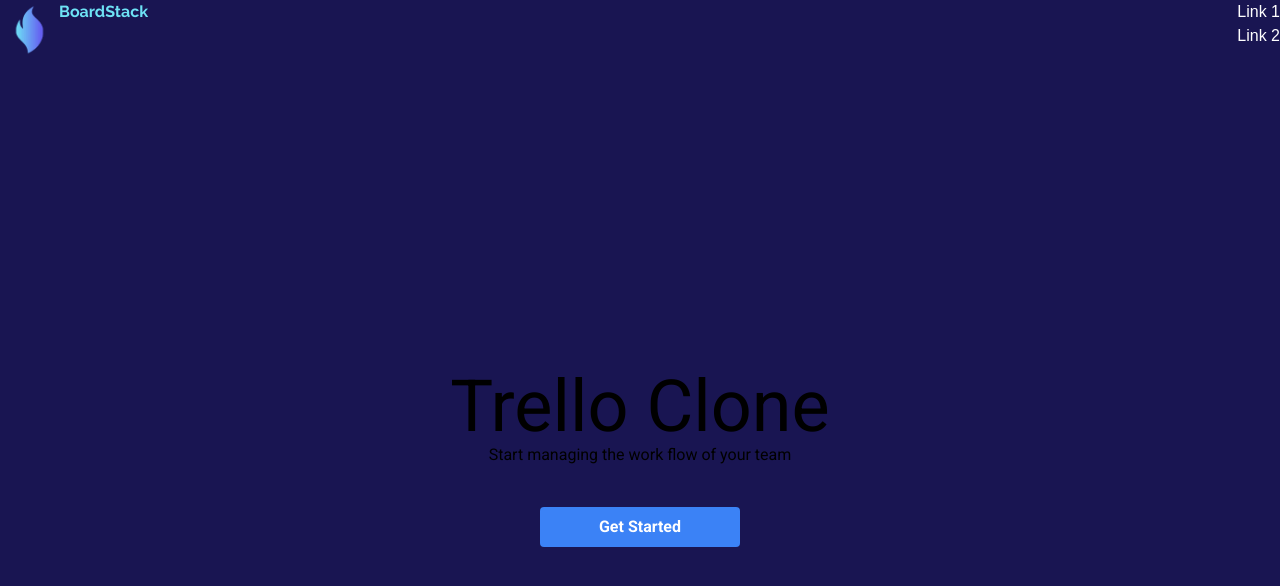
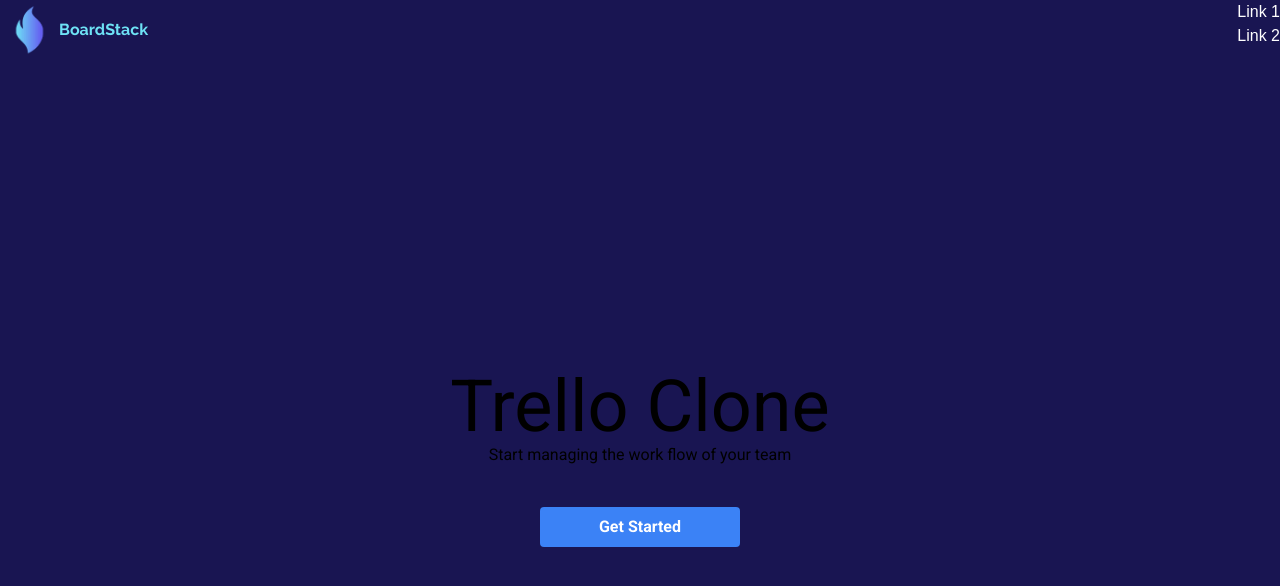
Before and after one commit to GabrielPaparello/TrelloClon, a Next.js app: page / in a window 1280 px wide. Shown: the top 586 px of the page. Built offline with nearby package versions, Linux system fonts and the light colour scheme; a web font is replaced by a local one.

Commit message:
bg fixed

```diff
--- a/src/app/components/Homenav.tsx
+++ b/src/app/components/Homenav.tsx
@@ -5,7 +5,7 @@ import "../globals.css";
 const Homenav = () => {
   return (
         <nav className="flex justify-between bg-[#191552]">
-          <aside className='flex justify-center'>
+          <aside className='flex items-center'>
             <Image src='/assets/logo.png' alt='logoBrand' width={59} height={59}/>
             <h2 className={`raleway text-center text-[#6ee2f5]`}>BoardStack</h2>
           </aside>
--- a/src/app/projects/layout.tsx
+++ b/src/app/projects/layout.tsx
@@ -15,7 +15,7 @@ export default function Layout({ children }: { children: React.ReactNode }) {
       <Nav />
       </div>
 
-      <div className={` p-6  md:p-12 `}>{children}</div>
+      <div className={` p-6  md:p-12 bg-white `}>{children}</div>
       </div>
 
 
```
